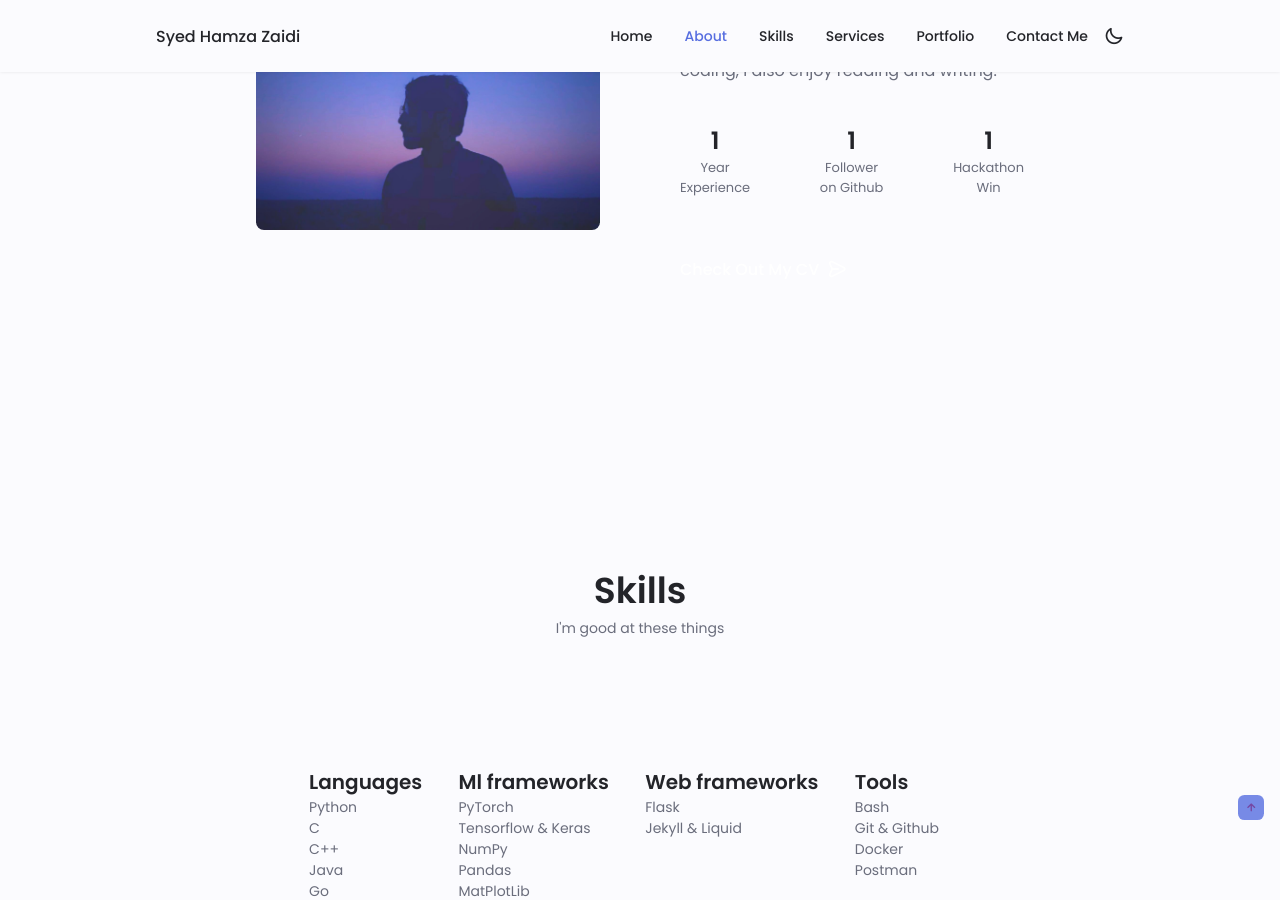
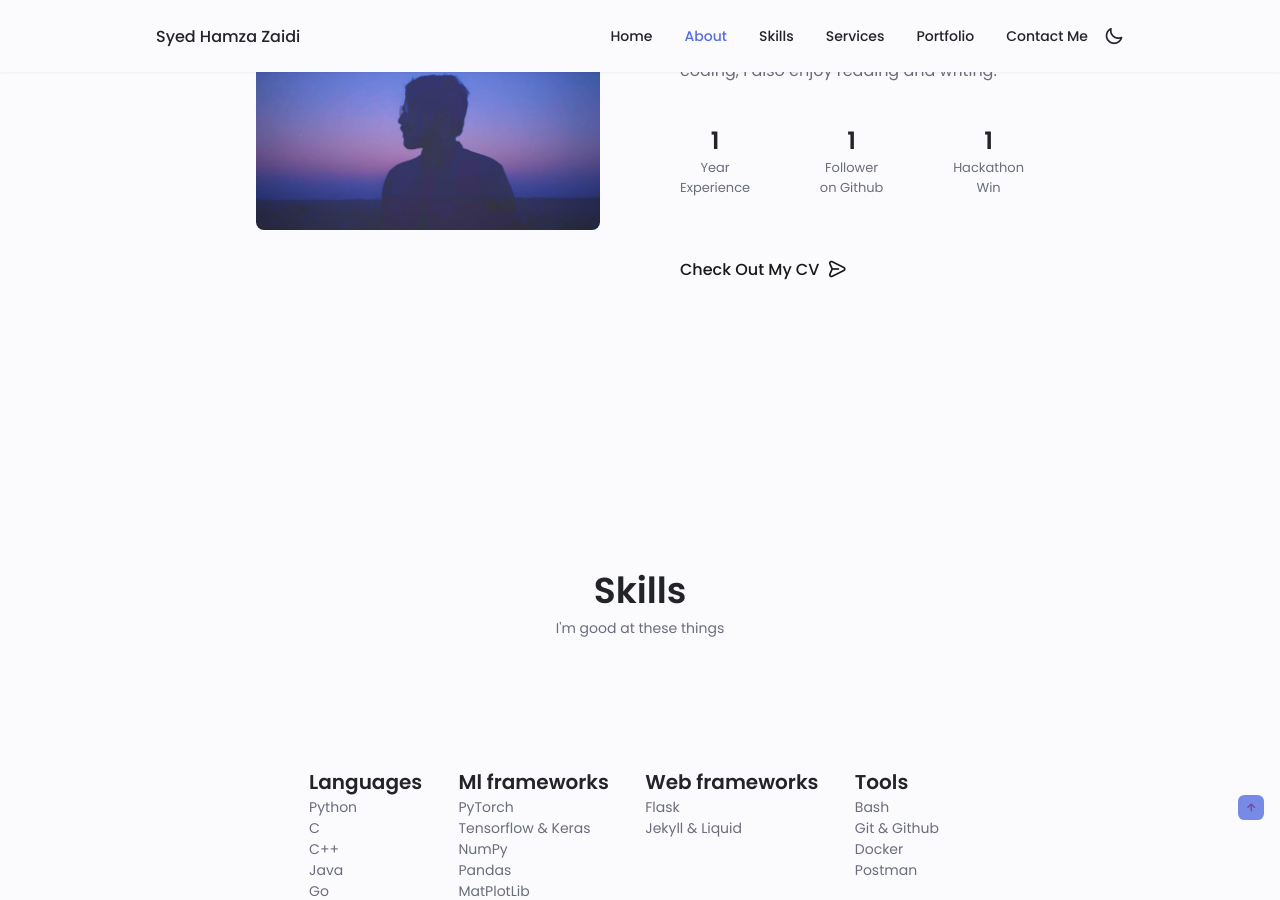
Before and after one commit to syedhamzazaidi/syedhamzazaidi.github.io, a Jekyll site: the page built from index.md, in a window 1280 px wide and 900 px high, scrolled down 1048 px. Built offline with Jekyll 4.4.1, drawn with Linux system fonts in a browser that asks for light colours.

Commit message:
fix resume link color in light mode

```diff
--- a/assets/css/styles.css
+++ b/assets/css/styles.css
@@ -412,7 +412,7 @@ img{
 .button{
     /* display: inline-block; */
     /* background-color: var(--first-color); */
-    color: #FFF;
+    color: var(--text-color-contrast);
     padding-top: 1rem;
     /* border-radius: .5rem; */
     font-weight: var(--font-medium);
```
